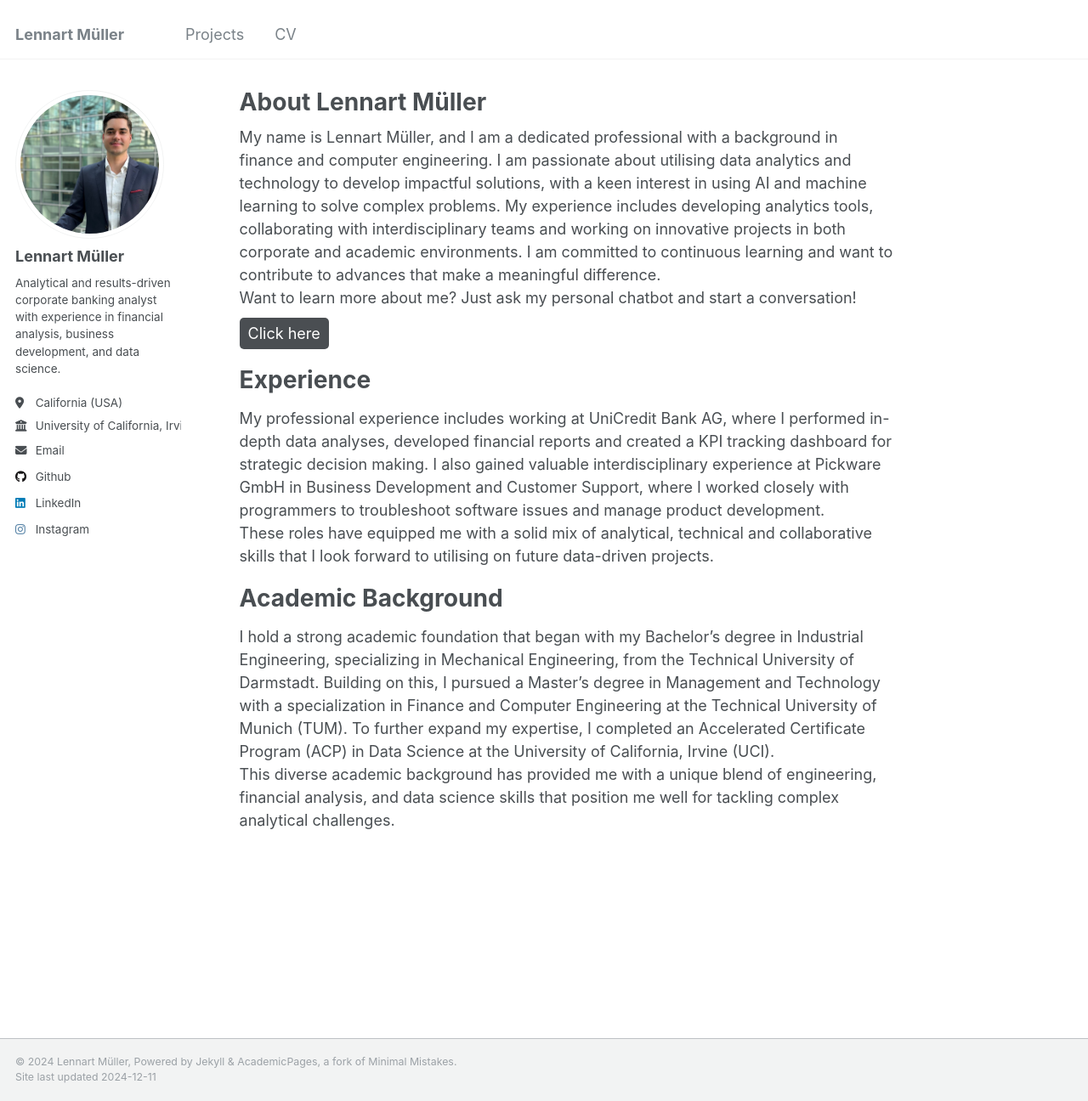
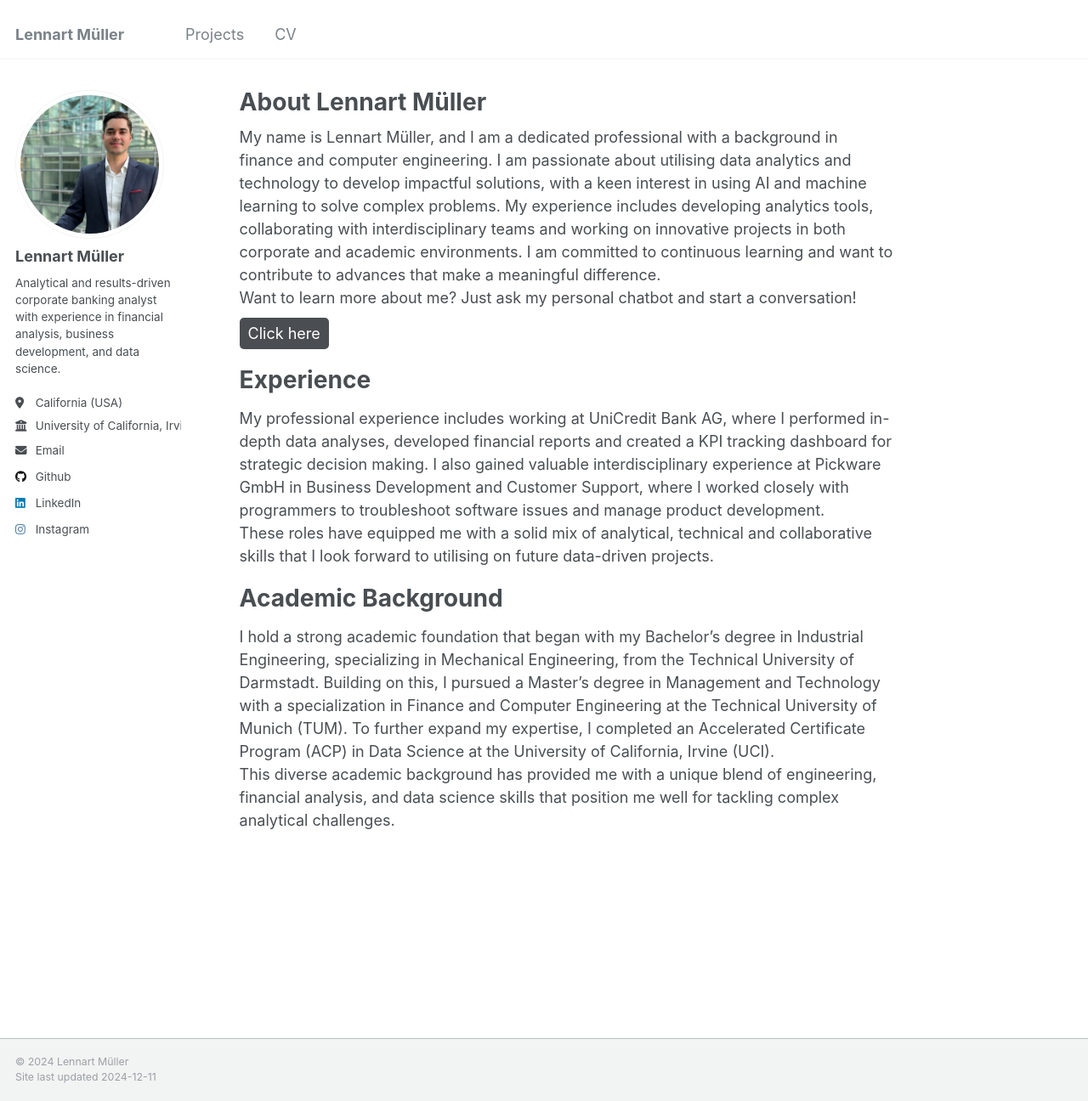
Before and after one commit to lennartmueller123/lennartmueller123.github.io, a Jekyll site: the page built from _pages/about.md, in a window 1280 px wide and 1296 px high. Shown: the whole window at 85% size. Built offline with Jekyll 4.4.1, drawn with Linux system fonts in a browser that asks for light colours.

Commit message:
Update footer.html

```diff
--- a/_includes/footer.html
+++ b/_includes/footer.html
@@ -22,6 +22,6 @@
 -->
 
 <div class="page__footer-copyright">
-  &copy; {{ site.time | date: '%Y' }} {{ site.name | default: site.title }}, {{ site.data.ui-text[site.locale].powered_by | default: "Powered by" }} <a href="http://jekyllrb.com" rel="nofollow">Jekyll</a> &amp; <a href="https://github.com/academicpages/academicpages.github.io">AcademicPages</a>, a fork of <a href="https://mademistakes.com/work/minimal-mistakes-jekyll-theme/" rel="nofollow">Minimal Mistakes</a>.<br />
+  &copy; {{ site.time | date: '%Y' }} {{ site.name | default: site.title }}<br />
   Site last updated {{ "now" | date: '%Y-%m-%d' %}}
 </div>
```
